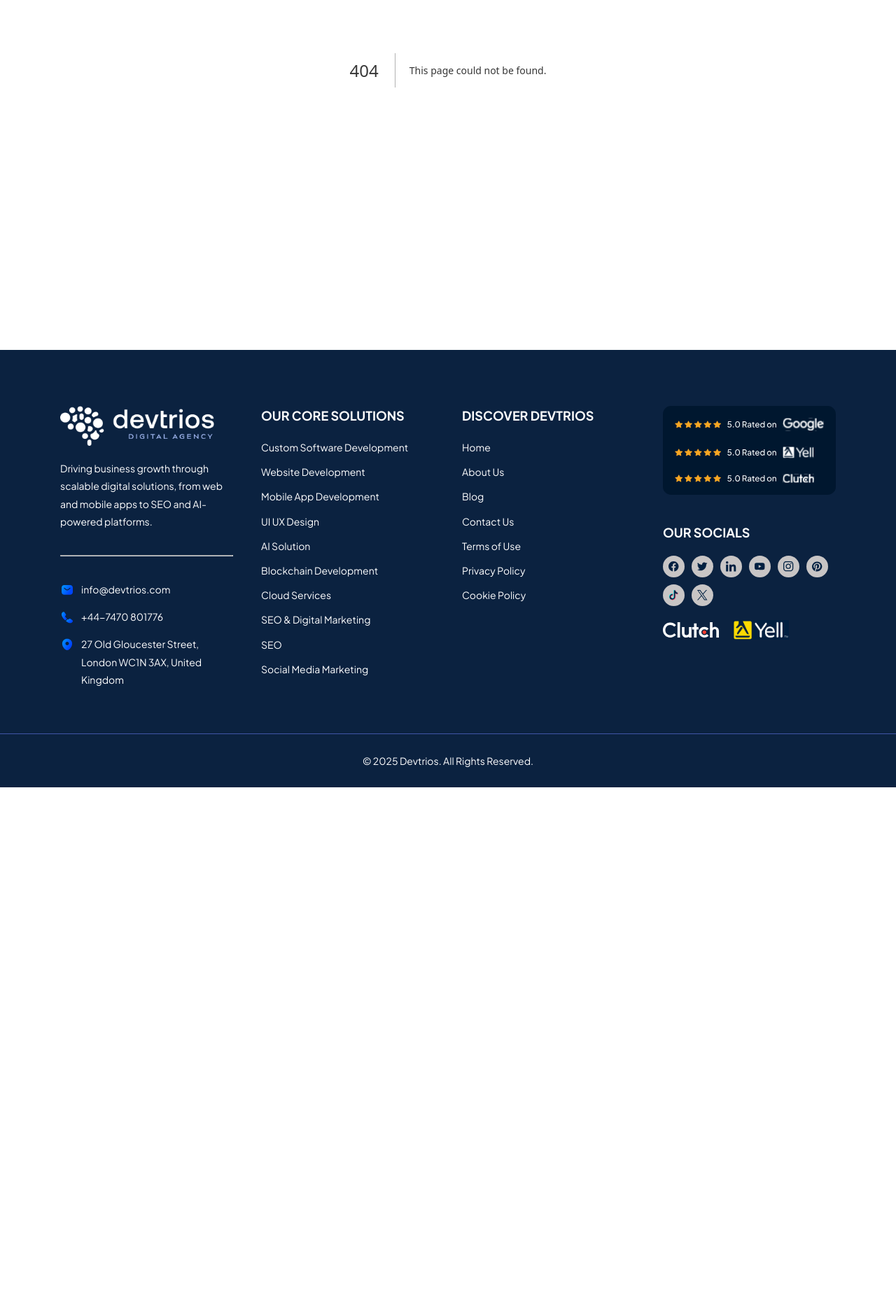
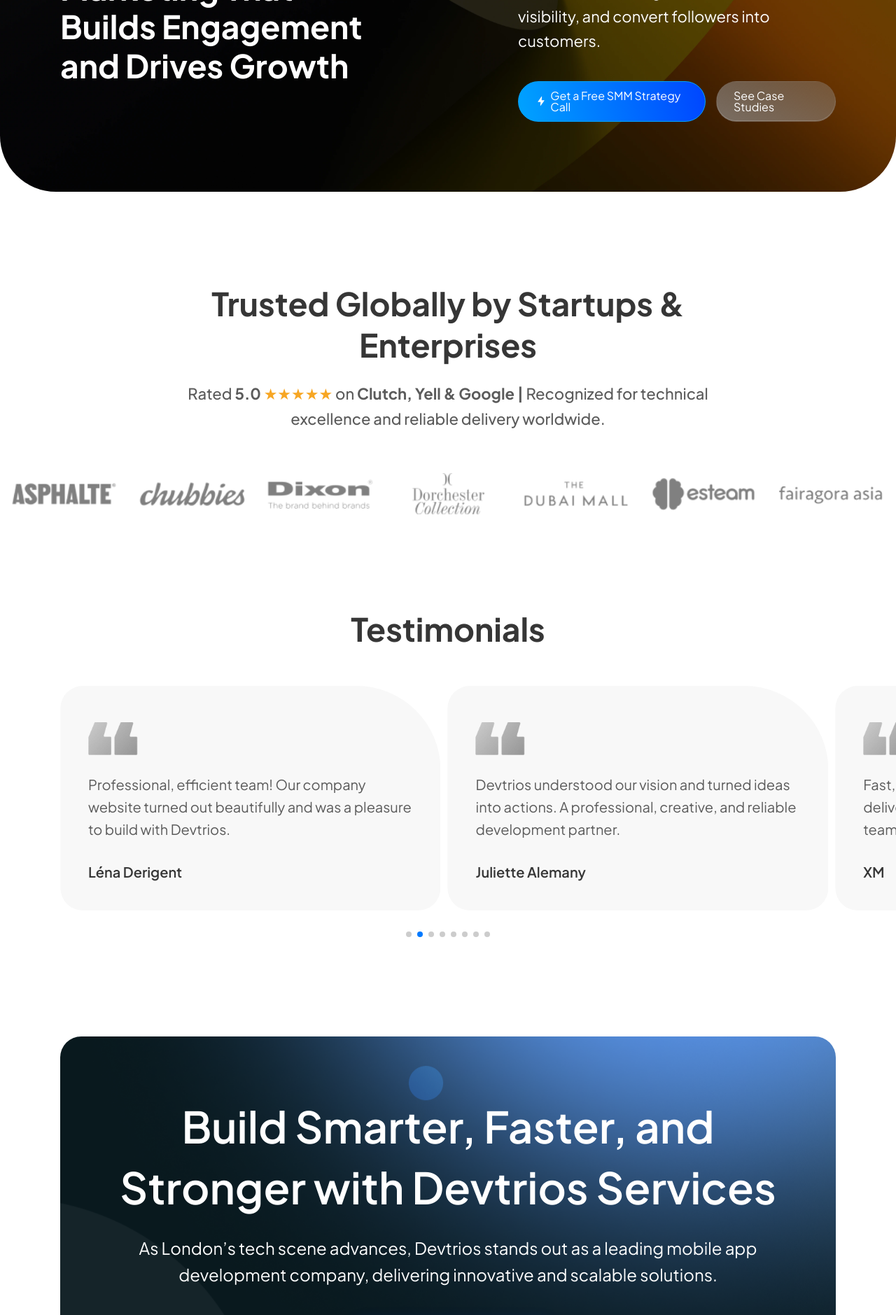
Before and after one commit to NomiMehar/devtrios, a Next.js app: page /services in a window 1280 px wide. Before the commit this address had no page. Shown: the part 300-2179 px from the top of the page at 70% size. Before the commit the page ends 1425 px from the top, so only its background shows below. Built offline with nearby package versions, Linux system fonts and the light colour scheme.

Commit message:
add services sections

```diff
--- a/app/(components)/companies-slider/CompaniesList.json
+++ b/app/(components)/companies-slider/CompaniesList.json
@@ -45,6 +45,29 @@
       "viking.png",
       "weobot.png"
     ]
+  },
+  "services": {
+    "title": "Trusted Globally by Startups & Enterprises",
+    "description": "Rated <strong>5.0</strong> <span>★★★★★</span> on <strong>Clutch, Yell & Google |</strong> Recognized for technical excellence and reliable delivery worldwide.",
+    "basePath": "/assets/images/home/companies_slider/",
+    "images": [
+      "alexander.png",
+      "allbirds.png",
+      "asphalte.png",
+      "chubbies.png",
+      "dixon.png",
+      "dorchester.png",
+      "dubai-mall.png",
+      "eastern.png",
+      "Fair-Agora.png",
+      "focusrite.png",
+      "kith.png",
+      "matalan.png",
+      "oak.png",
+      "skull-candy.png",
+      "stich.png",
+      "viking.png",
+      "weobot.png"
+    ]
   }
-
 }
--- a/app/(components)/cta/CtaList.json
+++ b/app/(components)/cta/CtaList.json
@@ -17,5 +17,15 @@
       "href": "/contact-us",
       "icon": "/assets/images/home/arrow-circle-right.svg"
     }
+  },
+
+  "services": {
+    "title": "Build Smarter, Faster, and Stronger with Devtrios Services",
+    "description": "As London’s tech scene advances, Devtrios stands out as a leading mobile app development company, delivering innovative and scalable solutions.",
+    "button": {
+      "text": "Start My Social Growth",
+      "href": "/contact-us",
+      "icon": "/assets/images/home/arrow-circle-right.svg"
+    }
   }
 }
--- a/app/(components)/custom-banner/CustomBannerList.json
+++ b/app/(components)/custom-banner/CustomBannerList.json
@@ -13,14 +13,19 @@
   },
 
   "services": {
-    "title": "Our Services",
-    "description": "We create powerful digital solutions through development, automation, AI, and strategy.",
+    "title": "Social Media Marketing That Builds Engagement and Drives Growth",
+    "description": "From Instagram and TikTok to LinkedIn and X, our tailored SMM strategies help brands connect with the right audience, boost visibility, and convert followers into customers.",
     "buttons": [
       {
-        "text": "Explore Services",
-        "link": "/services"
+        "text": "Get a Free SMM Strategy Call",
+        "link": "/contact-us",
+        "icon": "/assets/images/icons/thunder.svg"
+      },
+      {
+        "text": "See Case Studies",
+        "link": "/contact-us"
       }
     ],
-    "background": "/assets/images/services/banner.webp"
+    "background": "/assets/images/services/services_banner.webp"
   }
 }
--- a/app/(components)/faqs/Faqs.js
+++ b/app/(components)/faqs/Faqs.js
@@ -1,14 +1,17 @@
 "use client";
 import React, { useState } from "react";
 import styles from "./Faqs.module.scss";
-import faqs from "./FaqsList.json";
+import faqsData from "./FaqsList.json";
 
-export default function Faqs() {
+export default function Faqs({ type = "home" }) {
   const [openIndex, setOpenIndex] = useState(null);
 
   const toggle = (index) => {
     setOpenIndex(openIndex === index ? null : index);
   };
+
+  // Load data by page type
+  const faqs = faqsData[type] || [];
 
   return (
     <section className={styles.faqs}>
--- a/app/(components)/faqs/FaqsList.json
+++ b/app/(components)/faqs/FaqsList.json
@@ -1,4 +1,27 @@
-[
+{
+  "home": [
+    {
+      "title": "What services does Devtrios provide for businesses?",
+      "desc": "Devtrios offers a comprehensive range of services, including custom software development, web development, mobile app development, cloud hosting, AI solutions, UI/UX design, and digital marketing."
+    },
+    {
+      "title": "How can Devtrios help with business growth and digital transformation?",
+      "desc": "Devtrios supports businesses by offering scalable technology solutions that streamline operations, automate processes, and improve customer engagement to drive long-term growth."
+    },
+    {
+      "title": "Which industries does Devtrios serve with its technology solutions?",
+      "desc": "We serve industries such as e-commerce, healthcare, financial services, education, and logistics by delivering industry-specific solutions tailored to their needs."
+    },
+    {
+      "title": "What makes Devtrios different from other technology providers?",
+      "desc": "Devtrios stands out due to its use of cutting-edge technologies, custom-tailored solutions, and a proven track record of delivering scalable, high-quality software on time."
+    },
+    {
+      "title": "Does Devtrios offer ongoing support and maintenance for projects?",
+      "desc": "Yes, we provide long-term maintenance and support for all projects, including regular updates, performance optimizations, and software scalability improvements to meet evolving business needs."
+    }
+  ],
+  "services": [
     {
       "title": "What services does Devtrios provide for businesses?",
       "desc": "Devtrios offers a comprehensive range of services, including custom software development, web development, mobile app development, cloud hosting, AI solutions, UI/UX design, and digital marketing."
@@ -20,3 +43,4 @@
       "desc": "Yes, we provide long-term maintenance and support for all projects, including regular updates, performance optimizations, and software scalability improvements to meet evolving business needs."
     }
   ]
+}
--- /dev/null
+++ b/app/(pages)/services/page.js
@@ -0,0 +1,38 @@
+import React from "react";
+import CustomBanner from "@/app/(components)/custom-banner/CustomBanner";
+import bannerData from "@/app/(components)/custom-banner/CustomBannerList.json";
+import CompaniesSlider from "@/app/(components)/companies-slider/CompaniesSlider";
+import CompaniesList from "@/app/(components)/companies-slider/CompaniesList.json";
+import Testimonials from "@/app/(components)/testimonials/Testimonials";
+import TestimonialList from "@/app/(components)/testimonials/TestimonialList.json";
+import Cta from "@/app/(components)/cta/Cta";
+import CtaList from "@/app/(components)/cta/CtaList.json";
+import Blogs from "@/app/(components)/blogs/Blogs";
+import Faqs from "@/app/(components)/faqs/Faqs";
+
+export default function Services() {
+  const customBannerData = bannerData.services;
+  const companiesData = CompaniesList.services;
+  const ctaData = CtaList.services;
+
+  return (
+    <React.Fragment>
+      <CustomBanner
+        title={customBannerData.title}
+        description={customBannerData.description}
+        buttons={customBannerData.buttons}
+        background={customBannerData.background}
+      />
+      <CompaniesSlider
+        title={companiesData.title}
+        images={companiesData.images}
+        basePath={companiesData.basePath}
+        description={companiesData.description}
+      />
+      <Testimonials list={TestimonialList.about_us} />
+      <Cta data={ctaData} />
+      <Blogs />
+      <Faqs type="services" />
+    </React.Fragment>
+  );
+}
--- /dev/null
+++ b/app/(pages)/services/worldwide-solution/WorldwideSolutionList.json
@@ -0,0 +1,5 @@
+{
+  "story": {
+    "title": "London-Based. Web & App Solutions Worldwide"
+  }
+}
--- a/app/page.js
+++ b/app/page.js
@@ -76,7 +76,7 @@
       <OurClients />
       <Cta data={ctaData} />
       <Blogs />
-      <Faqs />
+      <Faqs type="home" />
     </React.Fragment>
   );
 }
```
Also changed, not shown: app/(pages)/services/worldwide-solution/WorldwideSolution.js (added, +16 -0 lines), app/(pages)/services/worldwide-solution/WorldwideSolution.module.scss (added, +45 -0 lines), public/assets/images/services/services_banner.webp (added). Lines whose indentation alone changed are shown as unchanged.
